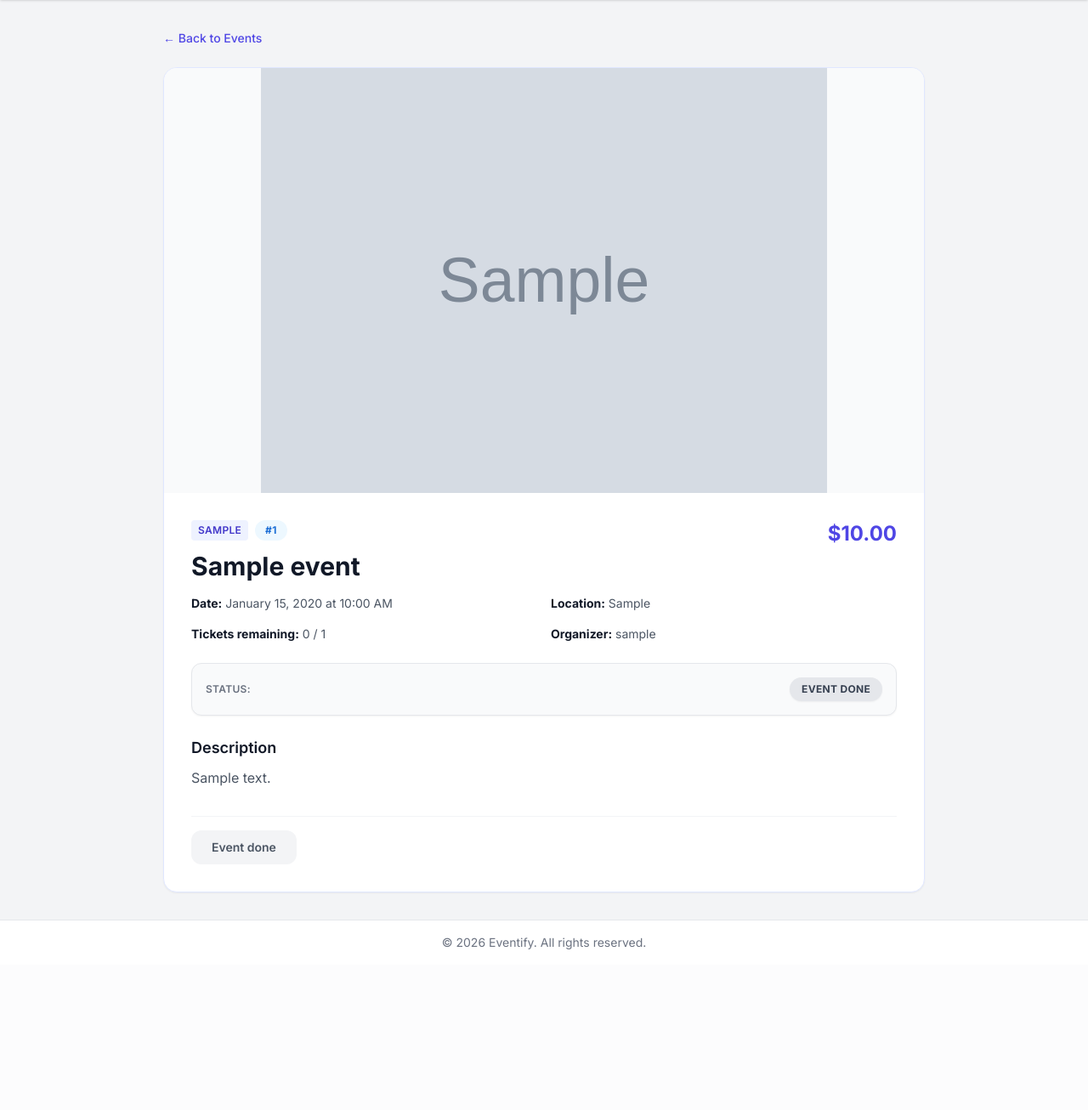
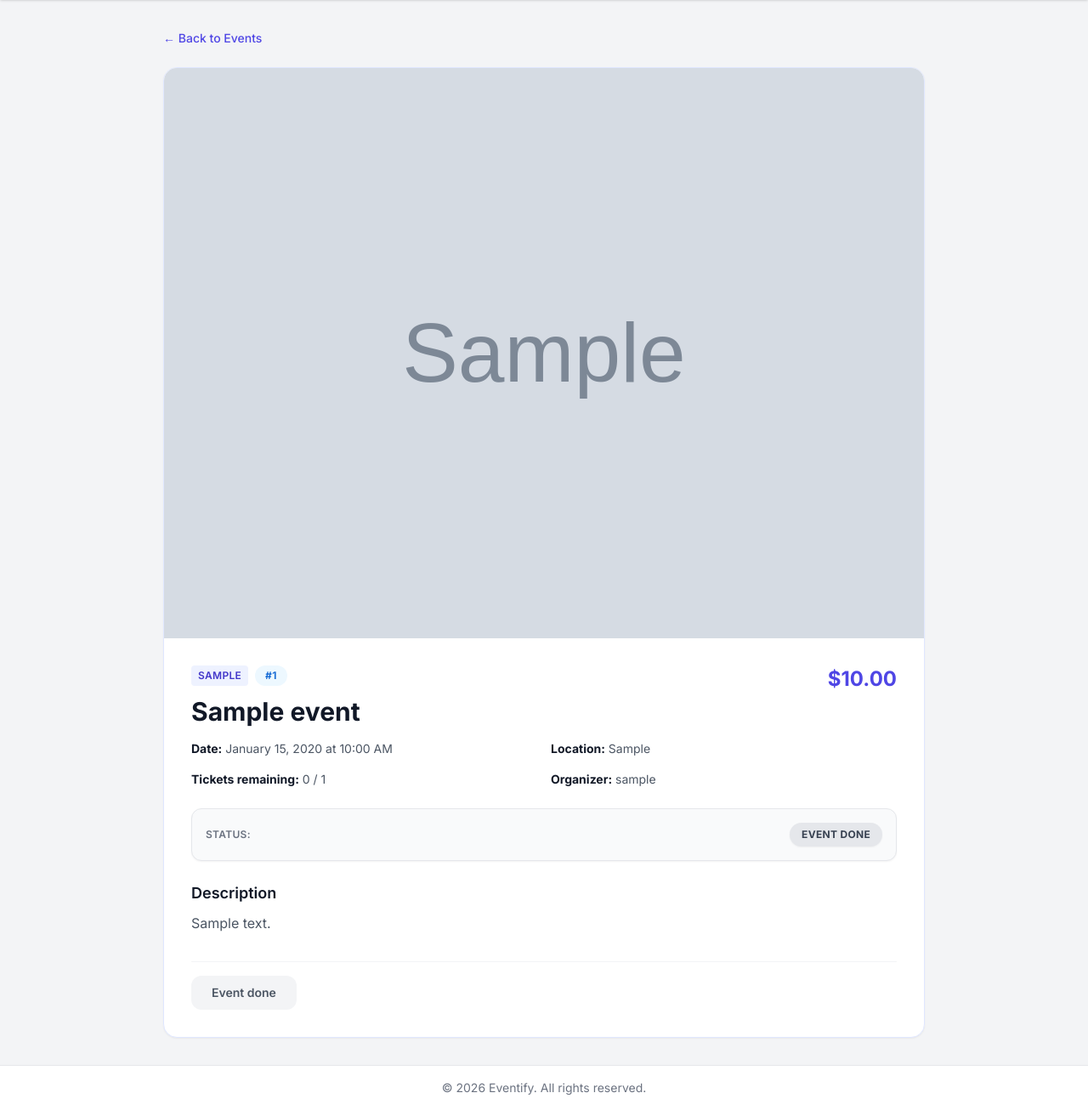
Before and after one commit to AI-with-Coding-2026/Project-B-Eventify, a Django app: page /events/1/ in a window 1280 px wide. Shown: the part 88-1394 px from the top of the page at 85% size. Before the commit the page ends 1205 px from the top, so only its background shows below. Run offline with Django 5.2, Linux system fonts and the light colour scheme; tables that the repository leaves empty hold one stand-in row (values such as "Sample post"); grey boxes marked "Sample" are stand-in pictures; some libraries are stand-ins or nearby versions.

Commit message:
Fix event navigation and image display

```diff
--- a/events/views.py
+++ b/events/views.py
@@ -177,7 +177,6 @@ def event_detail(request, pk):
             event=event,
         ).exists()
 
-    back_url, back_label = _resolve_back_navigation(request)
 
     is_past_event = event.date < timezone.now()
 
@@ -193,8 +192,6 @@ def event_detail(request, pk):
         ),
         'user_has_booked': user_has_booked,
         'is_past_event': event.is_expired,
-        'back_url': back_url,
-        'back_label': back_label,
     }
     return render(request, 'events/event_detail.html', context)
 
--- a/templates/base.html
+++ b/templates/base.html
@@ -9,7 +9,7 @@
     <link rel="preconnect" href="https://fonts.googleapis.com">
     <link rel="preconnect" href="https://fonts.gstatic.com" crossorigin>
     <link href="https://fonts.googleapis.com/css2?family=Fraunces:opsz,wght@9..144,500;9..144,600;9..144,700&family=Inter:wght@400;500;600;700;800&display=swap" rel="stylesheet">
-    <link rel="icon" type="image/png" href="{% static 'images/eventify_icon.png' %}">
+    <link rel="icon" type="image/png" href="{% static 'images/eventify_no_background.png' %}">
     <link rel="stylesheet" href="{% static 'css/style.css' %}">
     <style>
         body { font-family: 'Inter', sans-serif; }
--- a/templates/events/event_detail.html
+++ b/templates/events/event_detail.html
@@ -27,7 +27,7 @@
 
     <div class="bg-white rounded-2xl shadow-sm border border-indigo-100 overflow-hidden">
         {% if event.image %}
-        <img src="{{ event.image.url }}" alt="{{ event.title }}" class="w-full max-h-[500px] object-contain bg-gray-50">
+        <img src="{{ event.image.url }}" alt="{{ event.title }}" class="w-full h-auto max-h-[700px] object-contain bg-gray-50">
         {% else %}
         <div class="w-full h-64 bg-indigo-50 flex items-center justify-center text-indigo-400">
             No image available
--- a/templates/events/event_list.html
+++ b/templates/events/event_list.html
@@ -5,8 +5,7 @@
 {% block content %}
 <div class="mb-4">
     <a href="{% if user.is_authenticated %}{% if user.is_admin %}{% url 'admin_dashboard' %}{% elif user.is_organizer %}{% url 'organizer_dashboard' %}{% else %}{% url 'attendee_dashboard' %}{% endif %}{% else %}/{% endif %}"
-       onclick="if (document.referrer && document.referrer.indexOf(window.location.host) !== -1) { event.preventDefault(); history.back(); }"
-       class="inline-flex items-center text-sm font-medium text-indigo-600 hover:text-indigo-800 hover:underline transition">
+              class="inline-flex items-center text-sm font-medium text-indigo-600 hover:text-indigo-800 hover:underline transition">
         ← Back
     </a>
 </div>
```
